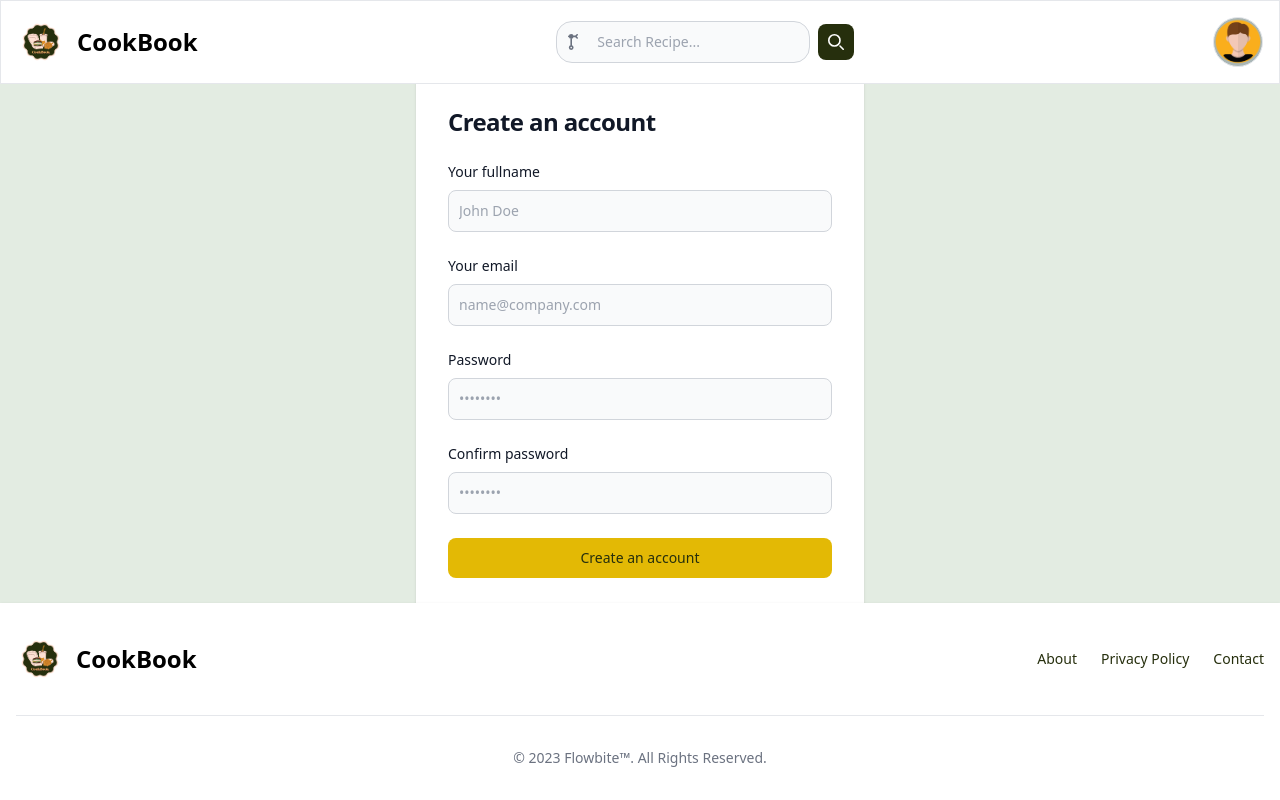
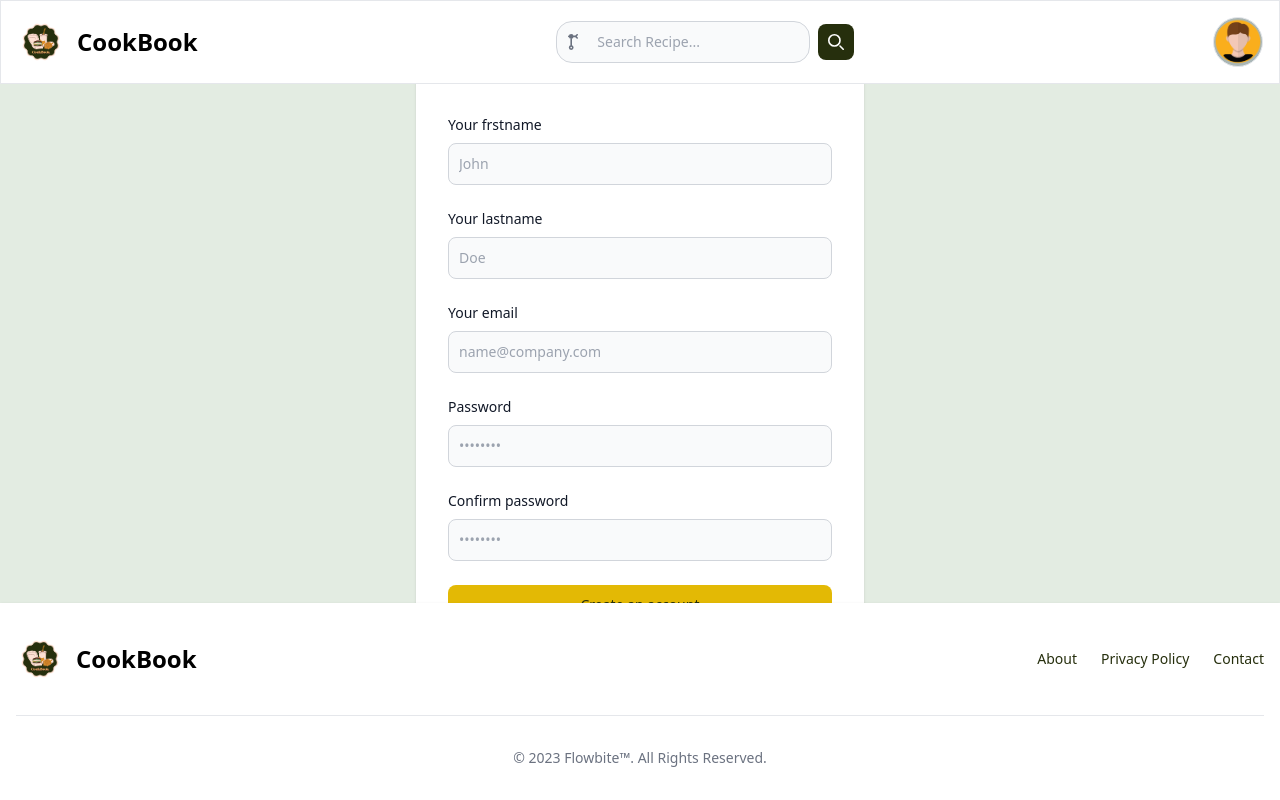
Before and after one commit to Naeemi7/CookBook, a React (Vite) app in the folder frontend/: page /register in a window 1280 px wide. Built offline with nearby package versions, Linux system fonts and the light colour scheme.

Commit message:
bug fixed

```diff
--- a/frontend/package.json
+++ b/frontend/package.json
@@ -16,7 +16,8 @@
     "react": "^18.2.0",
     "react-dom": "^18.2.0",
     "react-router-dom": "^6.17.0",
-    "sass": "^1.69.4"
+    "sass": "^1.69.4",
+    "sweetalert2": "^11.7.32"
   },
   "devDependencies": {
     "@types/react": "^18.2.15",
--- a/frontend/src/components/Navbar.jsx
+++ b/frontend/src/components/Navbar.jsx
@@ -104,7 +104,6 @@ const Navbar = () => {
             type="button"
             className="flex mr-3 text-sm bg-header border border-gray-200 rounded-full md:mr-0 focus:ring-4 focus:ring-gray-300 dark:focus:ring-gray-600"
             onClick={() => setProfileOpen(!isProfileOpen)}
-            onMouseEnter={() => setProfileOpen(!isProfileOpen)}
           >
             <span className="sr-only">Open user menu</span>
             <img
--- a/frontend/src/context/useUserContext.js
+++ /dev/null
@@ -1,8 +0,0 @@
-import { useContext } from "react";
-import userContext from "./userContext";
-
-function useUserContext() {
-  return useContext(userContext);
-}
-
-export default useUserContext;
--- a/frontend/src/pages/Login.jsx
+++ b/frontend/src/pages/Login.jsx
@@ -1,8 +1,11 @@
 import { NavLink, useNavigate } from "react-router-dom";
-import useUserContext from "../context/useUserContext";
+/* import useUserContext from "../context/useUserContext"; */
+import { useContext } from "react";
+import userContext from "../context/userContext";
+import Swal from "sweetalert2";
 
 const Login = () => {
-  const { loginUser } = useUserContext();
+  const { loginUser, login } = useContext(userContext);
   const navigate = useNavigate();
 
   const handleLogin = async (event) => {
@@ -17,12 +20,23 @@ const Login = () => {
 
     try {
       await loginUser(data);
-      navigate("/dashboard");
+
+      Swal.fire({
+        position: "top-end",
+        icon: "success",
+        title: "Login Successful",
+        showConfirmButton: false,
+        timer: 1500,
+      });
+
+      // Timeout before navigating to the dashboard
+      setTimeout(() => {
+        navigate("/dashboard");
+      }, 2000);
     } catch (error) {
       console.log(error.message);
     }
   };
-
   return (
     <div className="flex items-center justify-center h-[70vh]">
       <div className="w-full bg-white rounded-lg shadow dark:border md:mt-0 sm:max-w-md xl:p-0 dark:bg-cards dark:border-gray-700">
--- a/frontend/src/pages/Register.jsx
+++ b/frontend/src/pages/Register.jsx
@@ -14,14 +14,30 @@ const Register = () => {
                 htmlFor="fullname"
                 className="block mb-2 text-sm font-medium text-gray-900 dark:text-white"
               >
-                Your fullname
+                Your frstname
               </label>
               <input
                 type="text"
-                name="fullname"
-                id="fullname"
+                name="firstname"
+                id="firstname"
                 className="bg-gray-50 border border-gray-300 text-gray-900 sm:text-sm rounded-lg focus:ring-primary-600 focus:border-primary-600 block w-full p-2.5 dark:bg-cards dark:border-gray-600 dark:placeholder-gray-400 dark:text-white dark:focus:ring-blue-500 dark:focus:border-blue-500"
-                placeholder="John Doe"
+                placeholder="John"
+                required
+              />
+            </div>
+            <div>
+              <label
+                htmlFor="lastname"
+                className="block mb-2 text-sm font-medium text-gray-900 dark:text-white"
+              >
+                Your lastname
+              </label>
+              <input
+                type="text"
+                name="lastname"
+                id="lastname"
+                className="bg-gray-50 border border-gray-300 text-gray-900 sm:text-sm rounded-lg focus:ring-primary-600 focus:border-primary-600 block w-full p-2.5 dark:bg-cards dark:border-gray-600 dark:placeholder-gray-400 dark:text-white dark:focus:ring-blue-500 dark:focus:border-blue-500"
+                placeholder="Doe"
                 required
               />
             </div>
```
Also changed, not shown: 1 other file (tests, documents, lock files or other folders).
